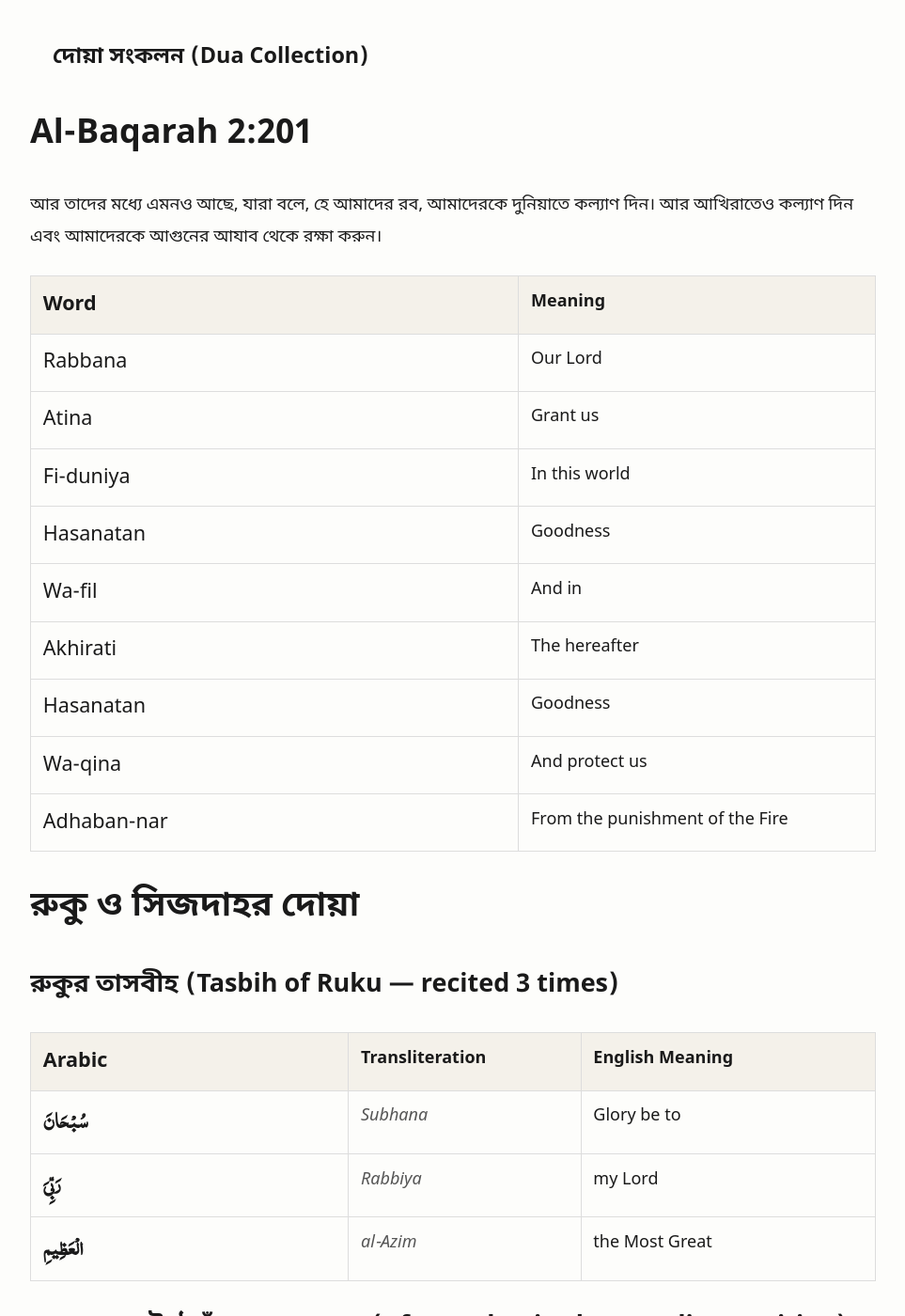
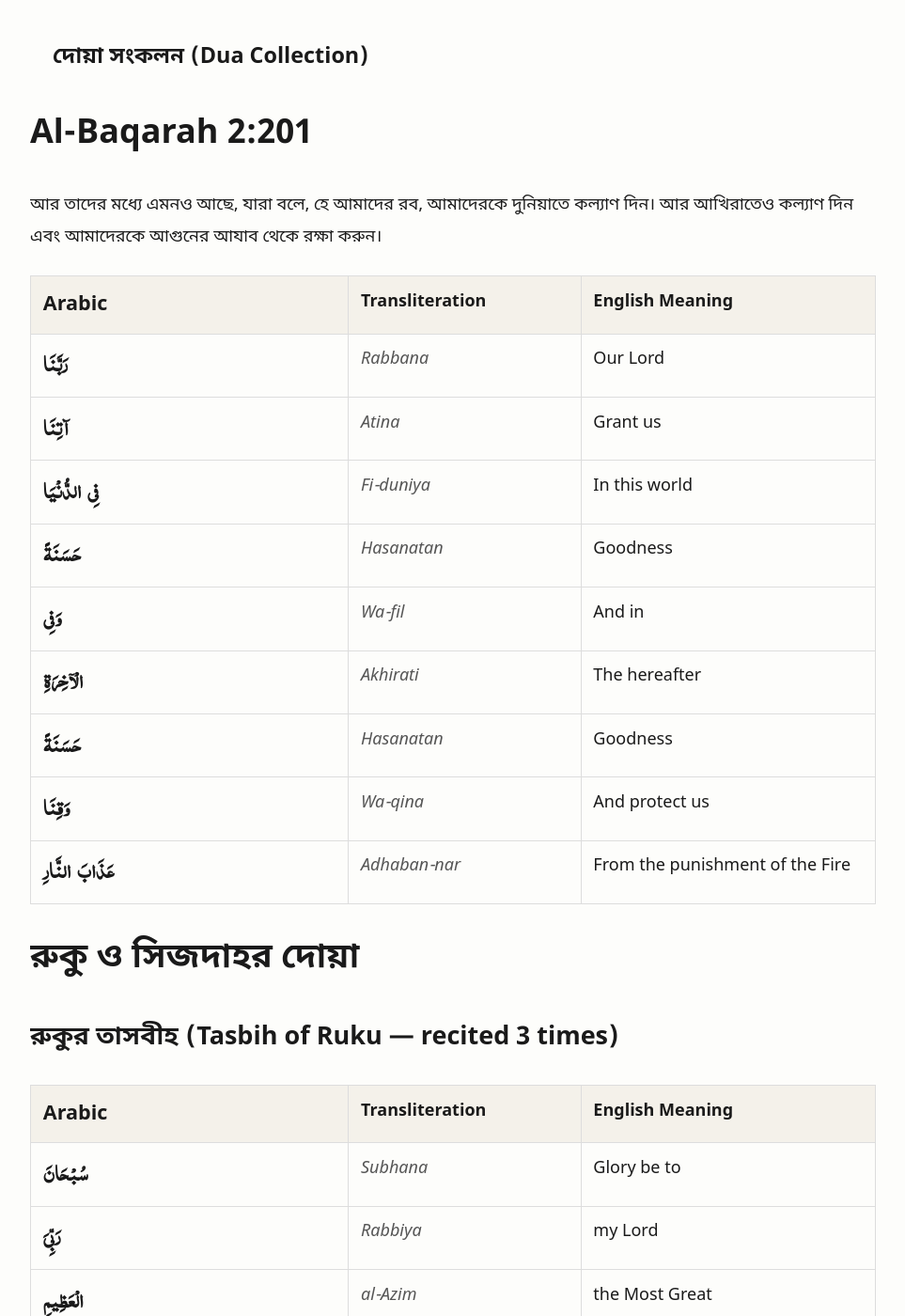
Before and after one commit to sakibmas/dua, a Jekyll site: the page built from prayer.md, in a window 1280 px wide and 1400 px high. Shown: the whole window at 94% size, without its empty margins (158-1121 px from the left). Built offline with Jekyll 4.4.1, drawn with Linux system fonts in a browser that asks for light colours.

Commit message:
Update Arabic transliteration table format in prayer.md for clarity

```diff
--- a/prayer.md
+++ b/prayer.md
@@ -7,17 +7,17 @@ title: নামাজ ও দোয়া (Prayer)
 
 আর তাদের মধ্যে এমনও আছে, যারা বলে, হে আমাদের রব, আমাদেরকে দুনিয়াতে কল্যাণ দিন। আর আখিরাতেও কল্যাণ দিন এবং আমাদেরকে আগুনের আযাব থেকে রক্ষা করুন।
 
-| Word | Meaning |
-|-----|-----|
-| Rabbana | Our Lord |
-| Atina | Grant us |
-| Fi-duniya | In this world |
-| Hasanatan | Goodness |
-| Wa-fil | And in |
-| Akhirati | The hereafter |
-| Hasanatan | Goodness |
-| Wa-qina | And protect us |
-| Adhaban-nar | From the punishment of the Fire |
+| Arabic | Transliteration | English Meaning |
+| :--- | :--- | :--- |
+| **رَبَّنَا** | *Rabbana* | Our Lord |
+| **آتِنَا** | *Atina* | Grant us |
+| **فِي الدُّنْيَا** | *Fi-duniya* | In this world |
+| **حَسَنَةً** | *Hasanatan* | Goodness |
+| **وَفِي** | *Wa-fil* | And in |
+| **الْآخِرَةِ** | *Akhirati* | The hereafter |
+| **حَسَنَةً** | *Hasanatan* | Goodness |
+| **وَقِنَا** | *Wa-qina* | And protect us |
+| **عَذَابَ النَّارِ** | *Adhaban-nar* | From the punishment of the Fire |
 
 # রুকু ও সিজদাহর দোয়া
 
```
